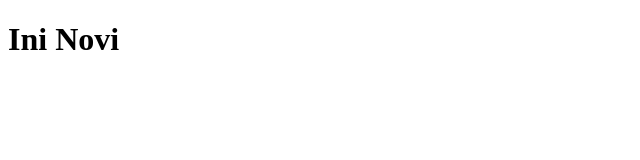
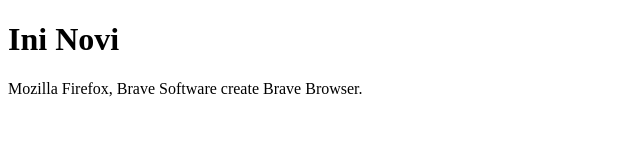
Before and after one commit to maspoer2/web2, a plain HTML site: page index.html in a window 1280 px wide. Shown: the whole page, without its empty margins (0-640 px from the left). Drawn offline with Linux system fonts and the light colour scheme.

Commit message:
Update index.html

```diff
--- a/index.html
+++ b/index.html
@@ -7,5 +7,6 @@
 </head>
 <body>
     <h1>Ini Novi</h1>
+    <p>Mozilla Firefox, Brave Software create Brave Browser.</p>
 </body>
 </html>
```
